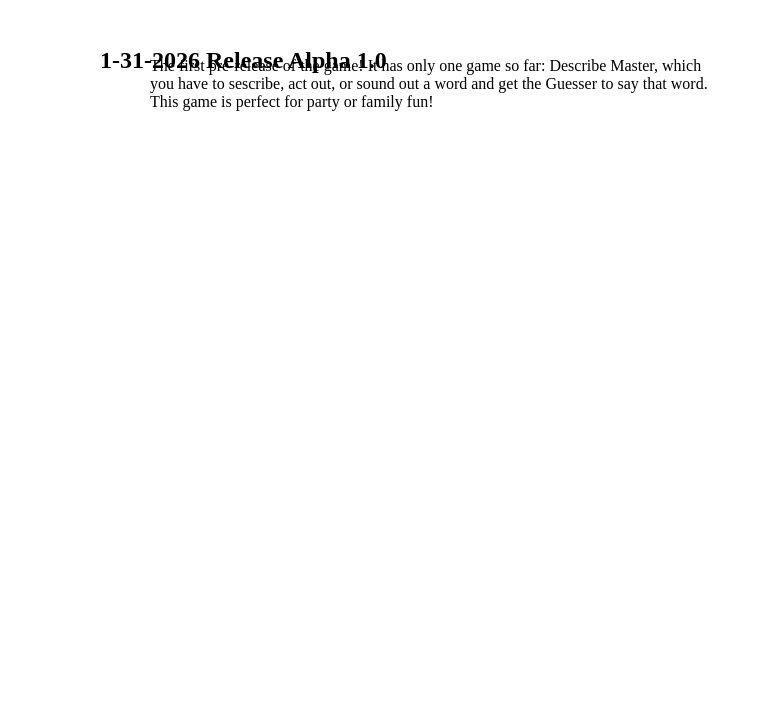
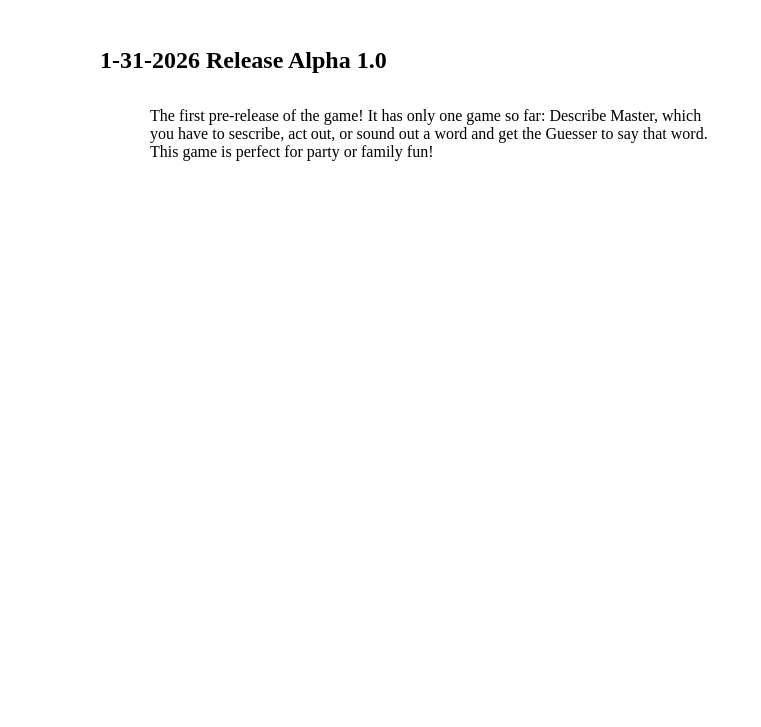
Before and after one commit to FamilyPartyGames/FamilyPartyGames.github.io, a plain HTML site: page changelog.html in a window 1280 px wide. Shown: the part 73-800 px from the top of the page, without its empty margins (0-761 px from the left). Drawn offline with Linux system fonts and the light colour scheme.

Commit message:
Update changelog.html

```diff
--- a/changelog.html
+++ b/changelog.html
@@ -3,7 +3,7 @@
 <body>
   <h1 stule="position:absolute; top:25px; left:100px;">Change log</h1>
   <h2 style="position:absolute; top:100px; left:100px;">1-31-2026 Release Alpha 1.0</h2>
-  <a style="position:absolute; top:130px; left:150px;">The first pre-release of the game! It has only one game so far: Describe Master, which <br>
+  <a style="position:absolute; top:180px; left:150px;">The first pre-release of the game! It has only one game so far: Describe Master, which <br>
                                                        you have to sescribe, act out, or sound out a word and get the Guesser to say that word. <br>
                                                        This game is perfect for party or family fun!</a>
 </body>
```
